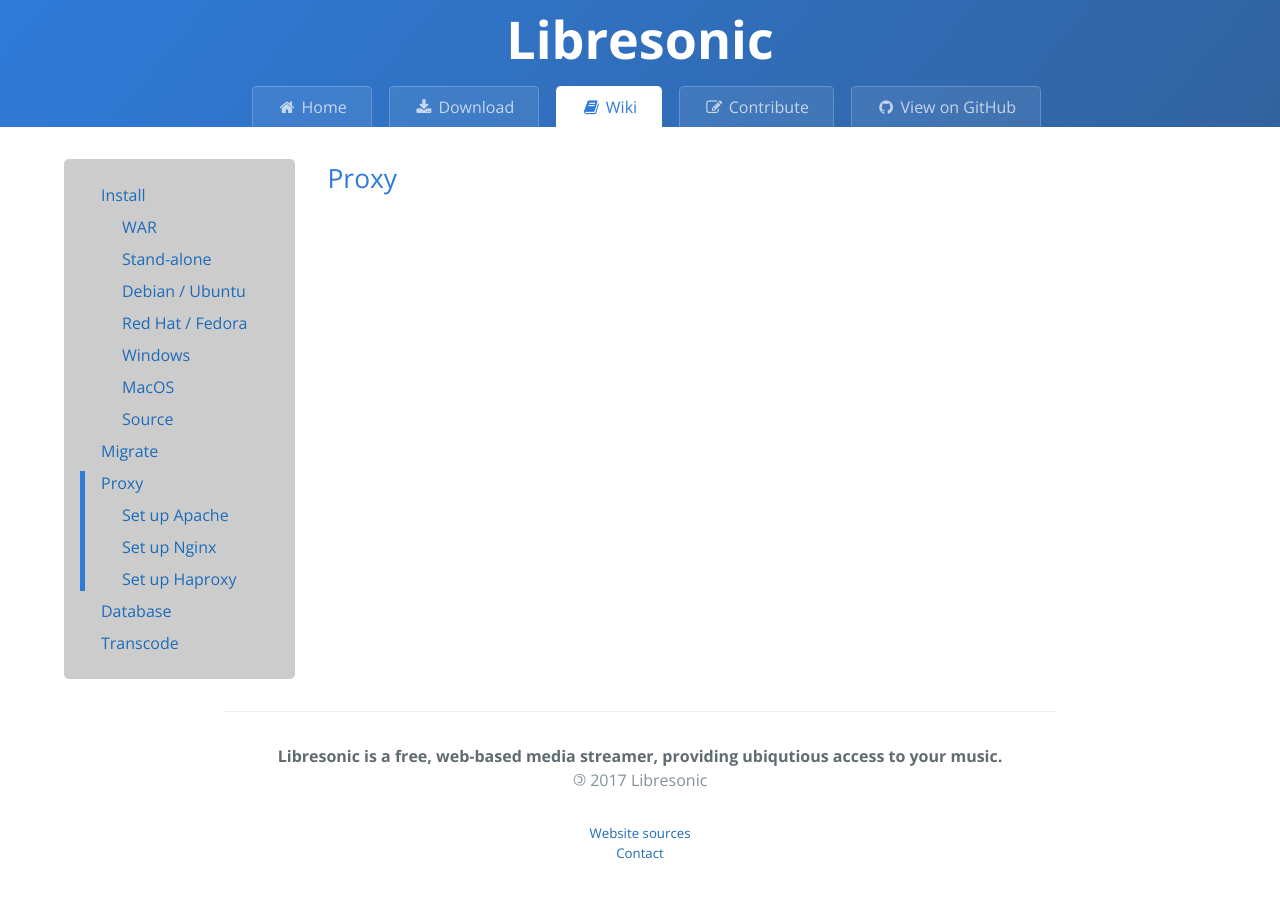
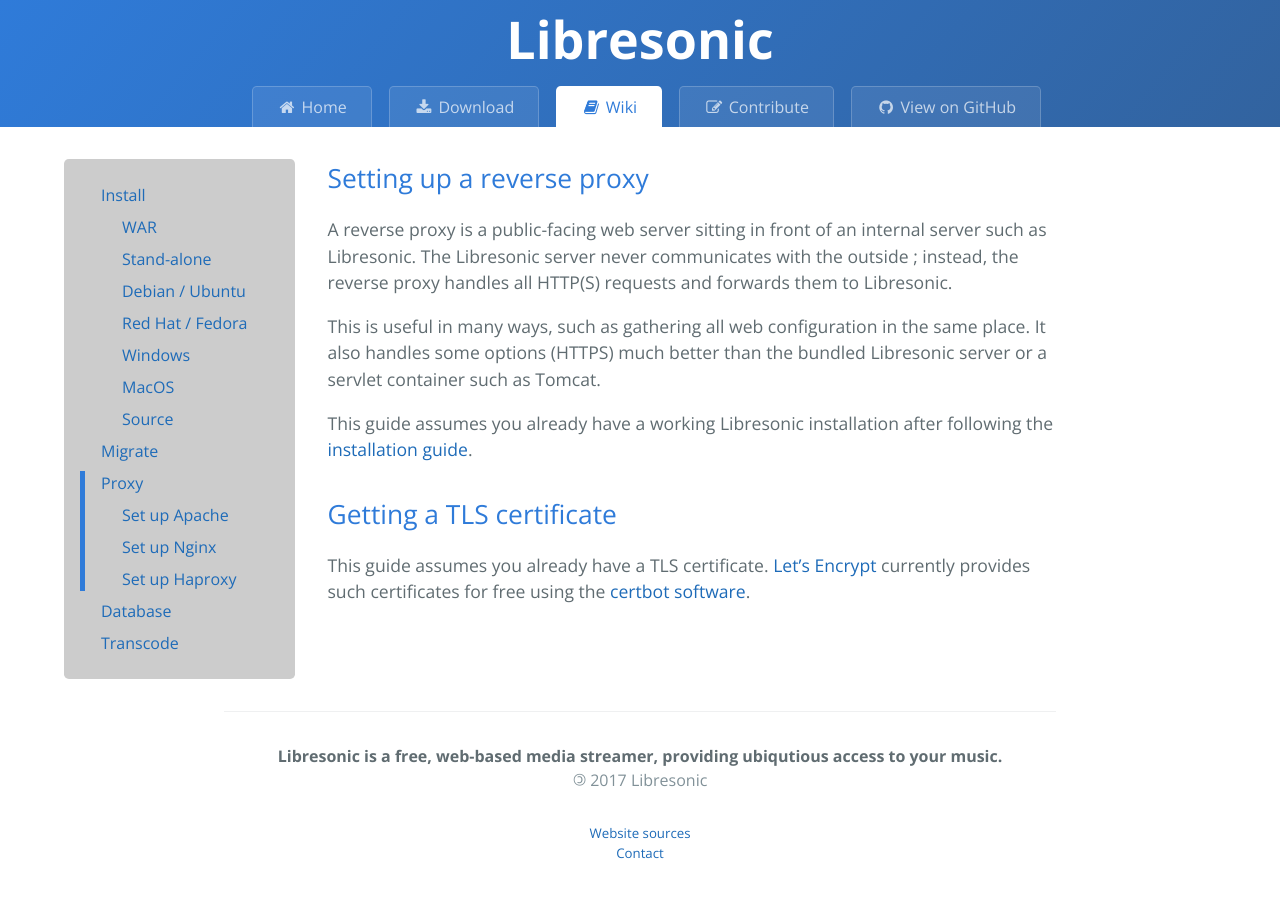
Before and after one commit to airsonic/airsonic.github.io, a Jekyll site: the page built from wiki/30_proxy.md, in a window 1280 px wide. Built offline with Jekyll 4.4.1, drawn with Linux system fonts in a browser that asks for light colours.

Commit message:
Add Proxy wiki home pages

```diff
--- a/wiki/30_proxy.md
+++ b/wiki/30_proxy.md
@@ -3,4 +3,14 @@ layout: wiki
 title: Proxy
 permalink: /wiki/proxy/
 ---
-## Proxy
+## Setting up a reverse proxy
+
+A reverse proxy is a public-facing web server sitting in front of an internal server such as Libresonic. The Libresonic server never communicates with the outside ; instead, the reverse proxy handles all HTTP(S) requests and forwards them to Libresonic.
+
+This is useful in many ways, such as gathering all web configuration in the same place. It also handles some options (HTTPS) much better than the bundled Libresonic server or a servlet container such as Tomcat.
+
+This guide assumes you already have a working Libresonic installation after following the [installation guide](/wiki/install/).
+
+## Getting a TLS certificate
+
+This guide assumes you already have a TLS certificate. [Let's Encrypt](https://letsencrypt.org/getting-started/) currently provides such certificates for free using the [certbot software](https://certbot.eff.org/).
```
